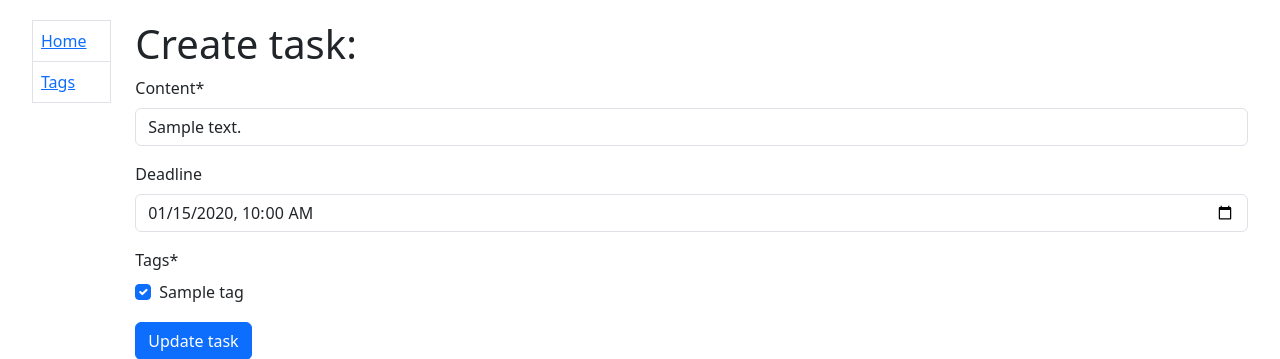
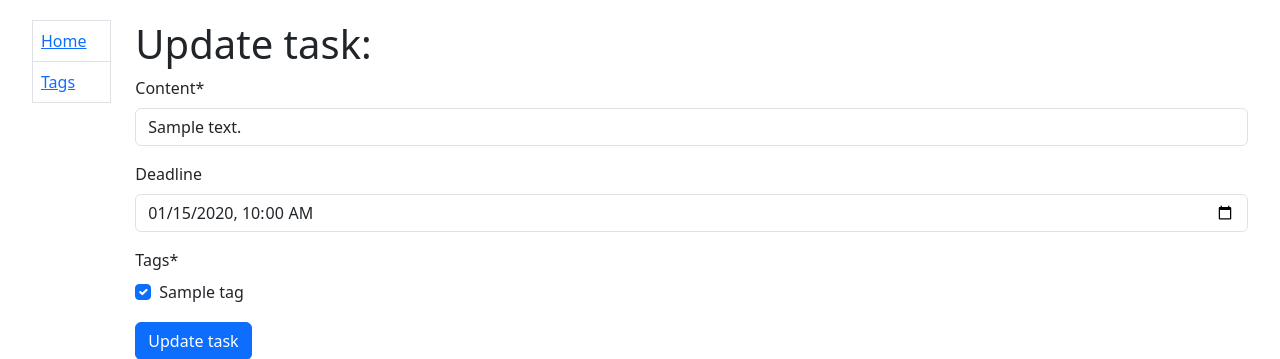
Before and after one commit to pohgen/to-do-list, a Django app: page /1/update-task/ in a window 1280 px wide. Shown: the top 359 px of the page. Run offline with Django 5.2, Linux system fonts and the light colour scheme; tables that the repository leaves empty hold one stand-in row (values such as "Sample post"); some libraries are stand-ins or nearby versions.

Commit message:
fix bugs

```diff
--- a/templates/tasking/tag_form.html
+++ b/templates/tasking/tag_form.html
@@ -1,7 +1,7 @@
 {% extends "base.html" %}
 {% load crispy_forms_filters %}
   {% block content %}
-    <h1>Create tag:</h1>
+    <h1>{{ object|yesno:"Update,Create" }} tag:</h1>
     <form action="" method="post">
       {% csrf_token %}
       {{ form|crispy }}
--- a/templates/tasking/task_form.html
+++ b/templates/tasking/task_form.html
@@ -1,7 +1,7 @@
 {% extends "base.html" %}
 {% load crispy_forms_filters %}
   {% block content %}
-    <h1>Create task:</h1>
+    <h1>{{ object|yesno:"Update,Create" }} task:</h1>
     <form action="" method="post">
       {% csrf_token %}
       {{ form|crispy }}
```
Also changed, not shown: 1 other file.
